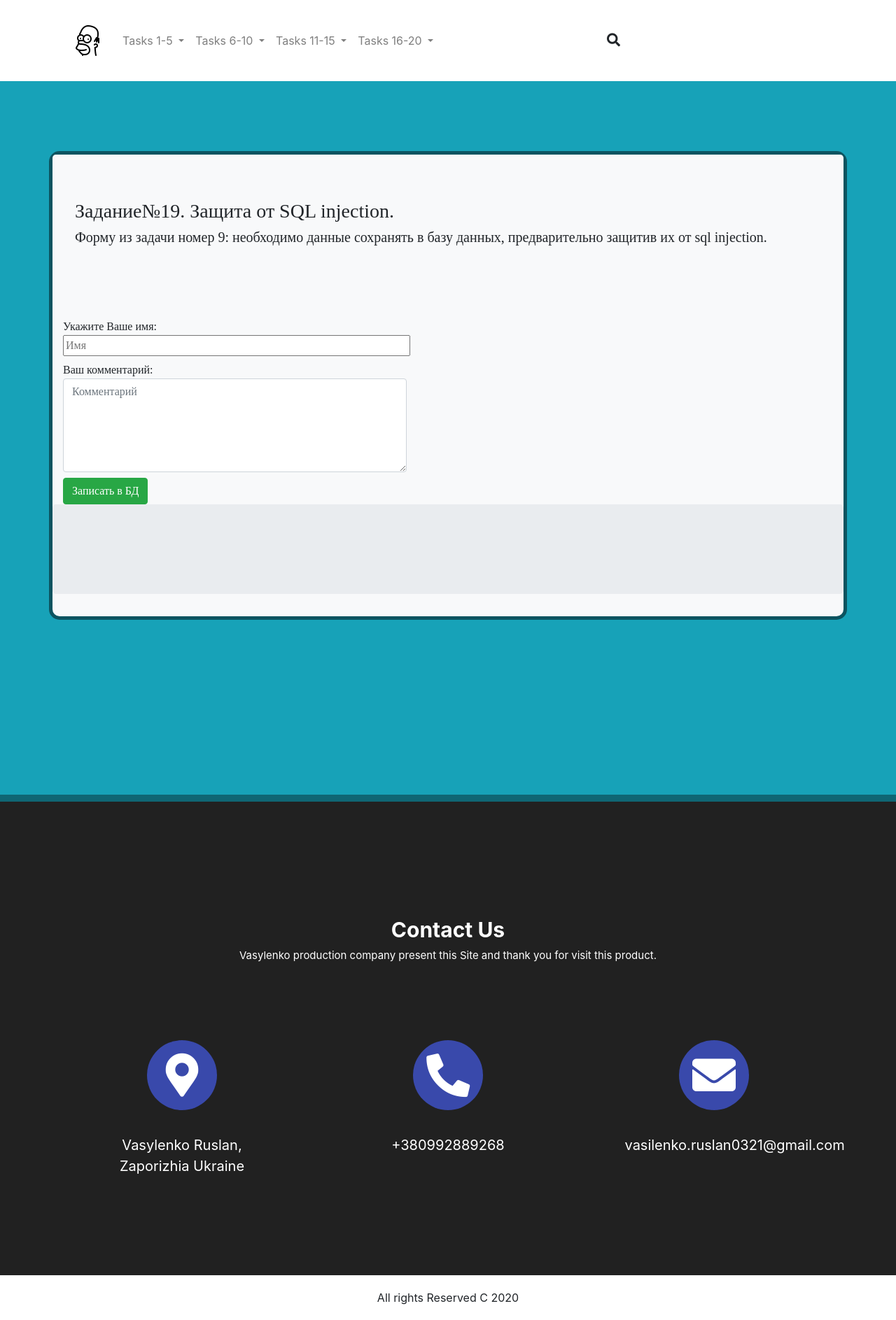
After one commit to VasilenkoRuslan/my-start-resume-work-by-VRV2, a PHP site: page /task19.php in a window 1280 px wide. The commit adds this page. Shown: the whole page at 70% size. Run offline with PHP 8.4, Linux system fonts and the light colour scheme; some libraries are stand-ins or nearby versions.

Commit message:
add task19

```diff
--- a/header.php
+++ b/header.php
@@ -23,7 +23,8 @@
             <div class="col-xl-9 col-md-12">
                 <nav class="navbar navbar-expand-sm bg-white navbar-light d-flex justify-content-between">
                     <img src="img/logo.png" alt="logo" class="logo navbar-brand float-left">
-                    <button class="navbar-toggler btn btn-info bg-info" type="button" data-toggle="collapse" data-target="#collapsibleNavbar">
+                    <button class="navbar-toggler btn btn-info bg-info" type="button" data-toggle="collapse"
+                            data-target="#collapsibleNavbar">
                         <span class="navbar-toggler-icon"></span>
                     </button>
                     <div class="collapse navbar-collapse" id="collapsibleNavbar">
@@ -33,8 +34,10 @@
                                     Tasks 1-5
                                 </a>
                                 <div class="dropdown-menu">
-                                    <?php for ($task_number = 1; $task_number <= 5; $task_number++) {
-                                        echo '<a href="task' . $task_number . '.php" class="dropdown-item text-body">Task ' . $task_number . '</a>';
+                                    <?php for ($task_number = 1; $task_number <= 5; $task_number++) { ?>
+                                        <a href="task<?= $task_number; ?>.php"
+                                           class="dropdown-item text-body">Task <?= $task_number; ?></a>
+                                        <?php
                                     } ?>
                                 </div>
                             </li>
@@ -43,8 +46,10 @@
                                     Tasks 6-10
                                 </a>
                                 <div class="dropdown-menu">
-                                    <?php for ($task_number = 6; $task_number <= 10; $task_number++) {
-                                        echo '<a href="task' . $task_number . '.php" class="dropdown-item text-body">Task ' . $task_number . '</a>';
+                                    <?php for ($task_number = 6; $task_number <= 10; $task_number++) { ?>
+                                        <a href="task<?= $task_number; ?>.php"
+                                           class="dropdown-item text-body">Task <?= $task_number; ?></a>
+                                        <?php
                                     } ?>
                                 </div>
                             </li>
@@ -53,18 +58,24 @@
                                     Tasks 11-15
                                 </a>
                                 <div class="dropdown-menu">
-                                    <?php for ($task_number = 11; $task_number <= 15; $task_number++) {
-                                        echo '<a href="task' . $task_number . '.php" class="dropdown-item text-body">Task ' . $task_number . '</a>';
+                                    <?php for ($task_number = 11; $task_number <= 15; $task_number++) { ?>
+                                        <a href="task<?= $task_number; ?>.php"
+                                           class="dropdown-item text-body">Task <?= $task_number; ?></a>
+                                        <?php
                                     } ?>
                                 </div>
                             </li>
                             <li class="nav-item dropdown">
                                 <a class="nav-link dropdown-toggle menu__item" href="#" data-toggle="dropdown">
-                                    Tasks 16-17
+                                    Tasks 16-20
                                 </a>
                                 <div class="dropdown-menu">
-                                    <?php for ($task_number = 16; $task_number <= 17; $task_number++) {
-                                        echo '<a href="task' . $task_number . '.php" class="dropdown-item text-body">Task ' . $task_number . '</a>';
+                                    <?php for ($task_number = 16; $task_number <= 20; $task_number++) {
+                                        if ($task_number !== 18) { ?>
+                                            <a href="task<?= $task_number; ?>.php"
+                                               class="dropdown-item text-body">Task <?= $task_number; ?></a>
+                                            <?php
+                                        }
                                     } ?>
                                 </div>
                             </li>
@@ -72,7 +83,8 @@
                     </div>
                     <div>
                         <ul class="navbar-nav align-self-end">
-                            <li class="nav-item menu__item"><a href="/" class="nav-link"><i class="fas fa-search text-body"></i></a></li>
+                            <li class="nav-item menu__item"><a href="/" class="nav-link"><i
+                                            class="fas fa-search text-body"></i></a></li>
                         </ul>
                     </div>
                 </nav>
--- a/init_db.php
+++ b/init_db.php
@@ -10,6 +10,8 @@ if (mysqli_connect_errno()) {
     exit();
 }
 
+mysqli_set_charset($mysqlConnect, "utf8");
+
 function mysqlQuery($query)
 {
     global $mysqlConnect;
--- /dev/null
+++ b/task19.php
@@ -0,0 +1,52 @@
+<?php require "header.php"; ?>
+<section class="tasks bg-info">
+    <div class="container bg-light borderForm">
+        <div class="row">
+            <div class="col-sm-12 jumbotron text-left bg-light">
+                <h3>Задание№19. Защита от SQL injection.</h3>
+                <h5>Форму из задачи номер 9: необходимо данные сохранять в базу данных, предварительно защитив их от sql
+                    injection.</h5>
+            </div>
+            <div class="col-sm-8 justify-content-center">
+                <form action="" method="POST">
+                    <fieldset>
+                        <label for="nameFile">Укажите Ваше имя:<br>
+                            <input type="text" name="name" size="52" maxlength="50" placeholder="Имя"
+                                   required>
+                        </label>
+                        <br>
+                        <label for="text">Ваш комментарий:<br>
+                            <textarea class="form-control" rows="5" cols="50" id="text" name="comment"
+                                      placeholder="Комментарий" required></textarea>
+                        </label>
+                        <br>
+                        <input type="submit" class="btn btn-success" value="Записать в БД">
+                    </fieldset>
+                </form>
+            </div>
+        </div>
+        <div class="row">
+            <div class="col-sm-12 jumbotron text-left">
+                <?php
+                if (isset($_POST["name"], $_POST["comment"])) {
+                    global $mysqlConnect;
+
+                    $sql = $mysqlConnect->prepare("INSERT INTO `task19` (`name`,`comment`) VALUES ( ?, ?)");
+                    $name = mysqli_real_escape_string($mysqlConnect, trim($_POST["name"]));
+                    $comment = mysqli_real_escape_string($mysqlConnect, trim($_POST["comment"]));
+                    $sql->bind_param("ss", $name, $comment);
+                    $sql->execute();
+                    if (!$sql) {
+                        global $mysqlConnect;
+                        ?>
+                        <p>Произошла ошибка: <?= mysqli_error($mysqlConnect); ?></p>
+                        <?php
+                    }
+                    $sql->close();
+                }
+                ?>
+            </div>
+        </div>
+    </div>
+</section>
+<?php require "footer.php"; ?>
```
